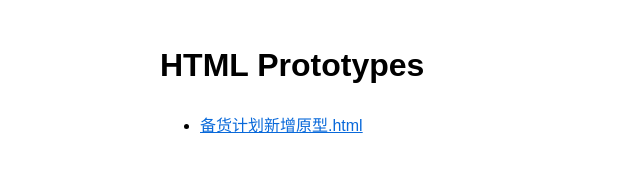
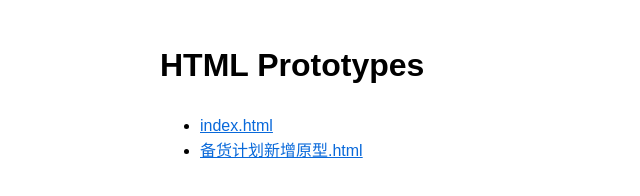
Before and after one commit to fhauodo/html-demo, a plain HTML site: page docs/index.html in a window 1280 px wide. Shown: the whole page, without its empty margins (0-640 px from the left). Drawn offline with Linux system fonts and the light colour scheme.

Commit message:
Publish 备货计划新增原型.html

```diff
--- a/docs/index.html
+++ b/docs/index.html
@@ -12,6 +12,7 @@
 <body>
   <h1>HTML Prototypes</h1>
   <ul>
+    <li><a href="index.html">index.html</a></li>
     <li><a href="%E5%A4%87%E8%B4%A7%E8%AE%A1%E5%88%92%E6%96%B0%E5%A2%9E%E5%8E%9F%E5%9E%8B.html">备货计划新增原型.html</a></li>
   </ul>
 </body>
```
